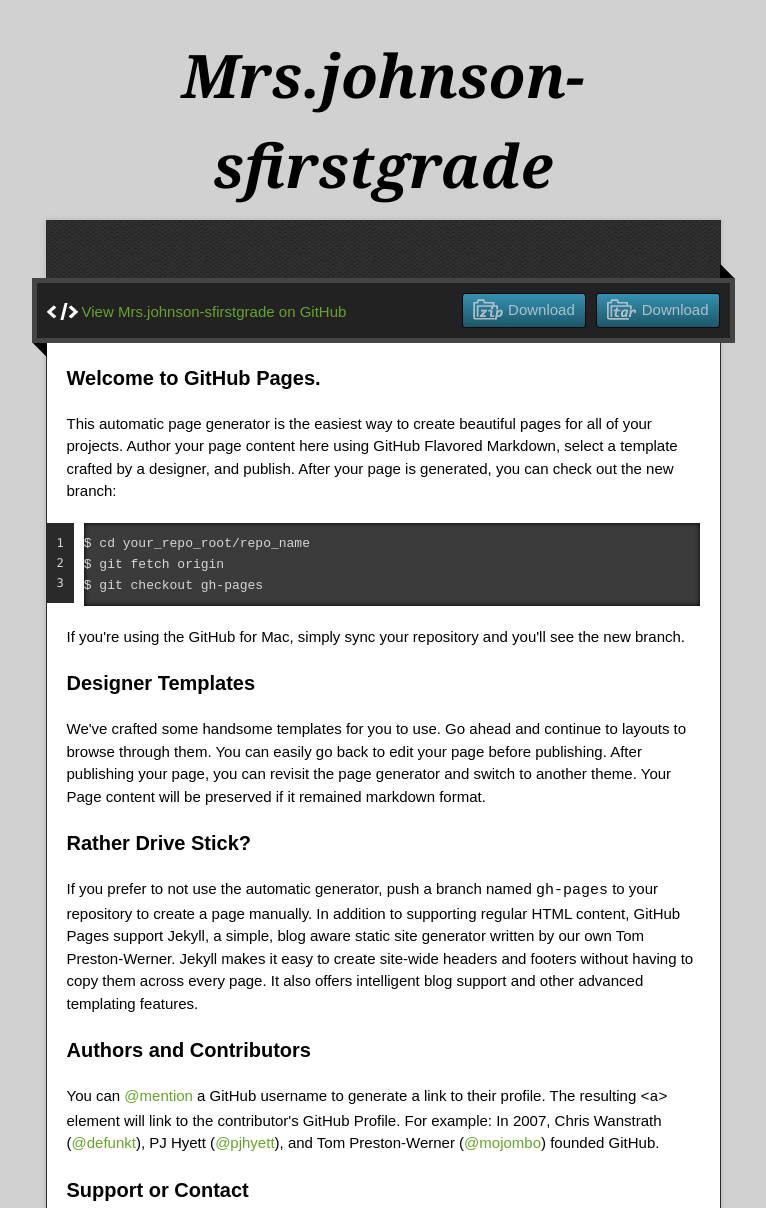
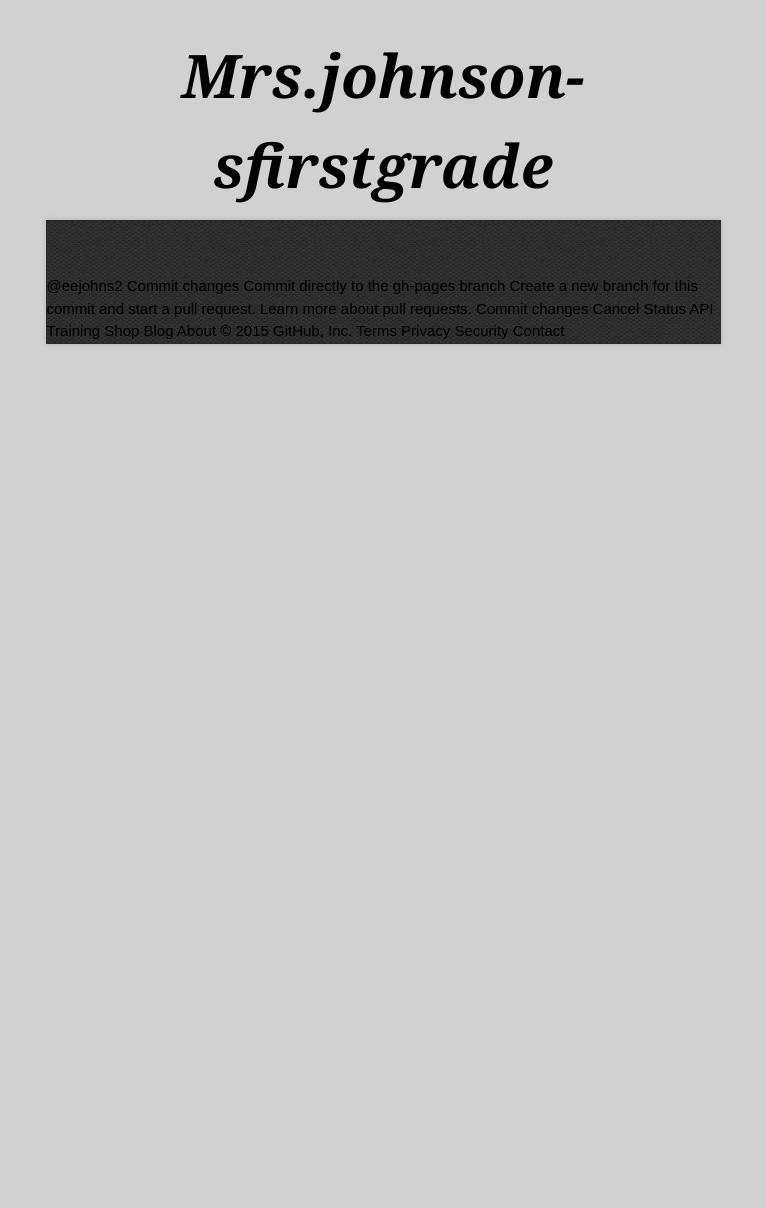
Before and after one commit to eejohns2/Mrs.Johnson-sFirstGrade, a plain HTML site: page index.html in a window 1280 px wide. Shown: the top 1208 px of the page, without its empty margins (257-1023 px from the left). After the commit the page ends 800 px from the top, so only its background shows below. Drawn offline with nearby package versions, Linux system fonts and the light colour scheme.

Commit message:
Update index.html

```diff
--- a/index.html
+++ b/index.html
@@ -1,3 +1,46 @@
+<Skip to content
+ This repository
+Explore
+Gist
+Blog
+Help
+@eejohns2 eejohns2
+
+ Unwatch 1
+  Star 0
+ Fork 0eejohns2/Mrs.Johnson-sFirstGrade
+Mrs.Johnson-sFirstGrade/    or cancel
+      Edit file   Preview changes
+
+1
+2
+3
+4
+5
+6
+7
+8
+9
+10
+11
+12
+13
+14
+15
+16
+17
+18
+19
+20
+21
+22
+23
+24
+25
+26
+27
+28
+29
 <!doctype html>
 <!-- The Time Machine GitHub pages theme was designed and developed by Jon Rohan, on Feb 7, 2012. -->
 <!-- Follow him for fun. http://twitter.com/jonrohan. Tail his code on https://github.com/jonrohan -->
@@ -5,88 +48,27 @@
 <head>
   <meta charset="utf-8">
   <meta http-equiv="X-UA-Compatible" content="IE=edge,chrome=1">
-
   <link rel="stylesheet" href="stylesheets/stylesheet.css" media="screen">
   <link rel="stylesheet" href="stylesheets/pygment_trac.css">
   <script type="text/javascript" src="https://ajax.googleapis.com/ajax/libs/jquery/1.7.1/jquery.min.js"></script>
   <script type="text/javascript" src="javascripts/script.js"></script>
-
   <title>Mrs.johnson-sfirstgrade</title>
   <meta name="description" content="">
-
   <meta name="viewport" content="width=device-width,initial-scale=1">
-
 </head>
-
 <body>
-
   <div class="wrapper">
     <header>
       <h1 class="title">Mrs.johnson-sfirstgrade</h1>
     </header>
     <div id="container">
       <p class="tagline"></p>
-      <div id="main" role="main">
-        <div class="download-bar">
-        <div class="inner">
-          <a href="https://github.com/eejohns2/Mrs.Johnson-sFirstGrade/tarball/master" class="download-button tar"><span>Download</span></a>
-          <a href="https://github.com/eejohns2/Mrs.Johnson-sFirstGrade/zipball/master" class="download-button zip"><span>Download</span></a>
-          <a href="https://github.com/eejohns2/Mrs.Johnson-sFirstGrade" class="code">View Mrs.johnson-sfirstgrade on GitHub</a>
-        </div>
-        <span class="blc"></span><span class="trc"></span>
-        </div>
-        <article class="markdown-body">
-          <h3>
-<a id="welcome-to-github-pages" class="anchor" href="#welcome-to-github-pages" aria-hidden="true"><span class="octicon octicon-link"></span></a>Welcome to GitHub Pages.</h3>
-
-<p>This automatic page generator is the easiest way to create beautiful pages for all of your projects. Author your page content here using GitHub Flavored Markdown, select a template crafted by a designer, and publish. After your page is generated, you can check out the new branch:</p>
-
-<pre><code>$ cd your_repo_root/repo_name
-$ git fetch origin
-$ git checkout gh-pages
-</code></pre>
-
-<p>If you're using the GitHub for Mac, simply sync your repository and you'll see the new branch.</p>
-
-<h3>
-<a id="designer-templates" class="anchor" href="#designer-templates" aria-hidden="true"><span class="octicon octicon-link"></span></a>Designer Templates</h3>
-
-<p>We've crafted some handsome templates for you to use. Go ahead and continue to layouts to browse through them. You can easily go back to edit your page before publishing. After publishing your page, you can revisit the page generator and switch to another theme. Your Page content will be preserved if it remained markdown format.</p>
-
-<h3>
-<a id="rather-drive-stick" class="anchor" href="#rather-drive-stick" aria-hidden="true"><span class="octicon octicon-link"></span></a>Rather Drive Stick?</h3>
-
-<p>If you prefer to not use the automatic generator, push a branch named <code>gh-pages</code> to your repository to create a page manually. In addition to supporting regular HTML content, GitHub Pages support Jekyll, a simple, blog aware static site generator written by our own Tom Preston-Werner. Jekyll makes it easy to create site-wide headers and footers without having to copy them across every page. It also offers intelligent blog support and other advanced templating features.</p>
-
-<h3>
-<a id="authors-and-contributors" class="anchor" href="#authors-and-contributors" aria-hidden="true"><span class="octicon octicon-link"></span></a>Authors and Contributors</h3>
-
-<p>You can <a href="https://github.com/blog/821" class="user-mention">@mention</a> a GitHub username to generate a link to their profile. The resulting <code>&lt;a&gt;</code> element will link to the contributor's GitHub Profile. For example: In 2007, Chris Wanstrath (<a href="https://github.com/defunkt" class="user-mention">@defunkt</a>), PJ Hyett (<a href="https://github.com/pjhyett" class="user-mention">@pjhyett</a>), and Tom Preston-Werner (<a href="https://github.com/mojombo" class="user-mention">@mojombo</a>) founded GitHub.</p>
-
-<h3>
-<a id="support-or-contact" class="anchor" href="#support-or-contact" aria-hidden="true"><span class="octicon octicon-link"></span></a>Support or Contact</h3>
-
-<p>Having trouble with Pages? Check out the documentation at <a href="https://help.github.com/pages">https://help.github.com/pages</a> or contact <a href="mailto:support@github.com">support@github.com</a> and we’ll help you sort it out.</p>
-        </article>
-      </div>
-    </div>
-    <footer>
-      <div class="owner">
-      <p><a href="https://github.com/eejohns2" class="avatar"><img src="https://avatars1.githubusercontent.com/u/10504749?v=3&amp;s=60" width="48" height="48"></a> <a href="https://github.com/eejohns2">eejohns2</a> maintains <a href="https://github.com/eejohns2/Mrs.Johnson-sFirstGrade">Mrs.johnson-sfirstgrade</a></p>
+@eejohns2
+Commit changes
 
 
-      </div>
-      <div class="creds">
-        <small>This page generated using <a href="https://pages.github.com/">GitHub Pages</a><br>theme by <a href="https://twitter.com/jonrohan/">Jon Rohan</a></small>
-      </div>
-    </footer>
-  </div>
-  <div class="current-section">
-    <a href="#top">Scroll to top</a>
-    <a href="https://github.com/eejohns2/Mrs.Johnson-sFirstGrade/tarball/master" class="tar">tar</a><a href="https://github.com/eejohns2/Mrs.Johnson-sFirstGrade/zipball/master" class="zip">zip</a><a href="" class="code">source code</a>
-    <p class="name"></p>
-  </div>
-
-
-</body>
-</html>
+  Commit directly to the gh-pages branch
+  Create a new branch for this commit and start a pull request. Learn more about pull requests.
+Commit changes  Cancel
+Status API Training Shop Blog About
+© 2015 GitHub, Inc. Terms Privacy Security Contact
```
